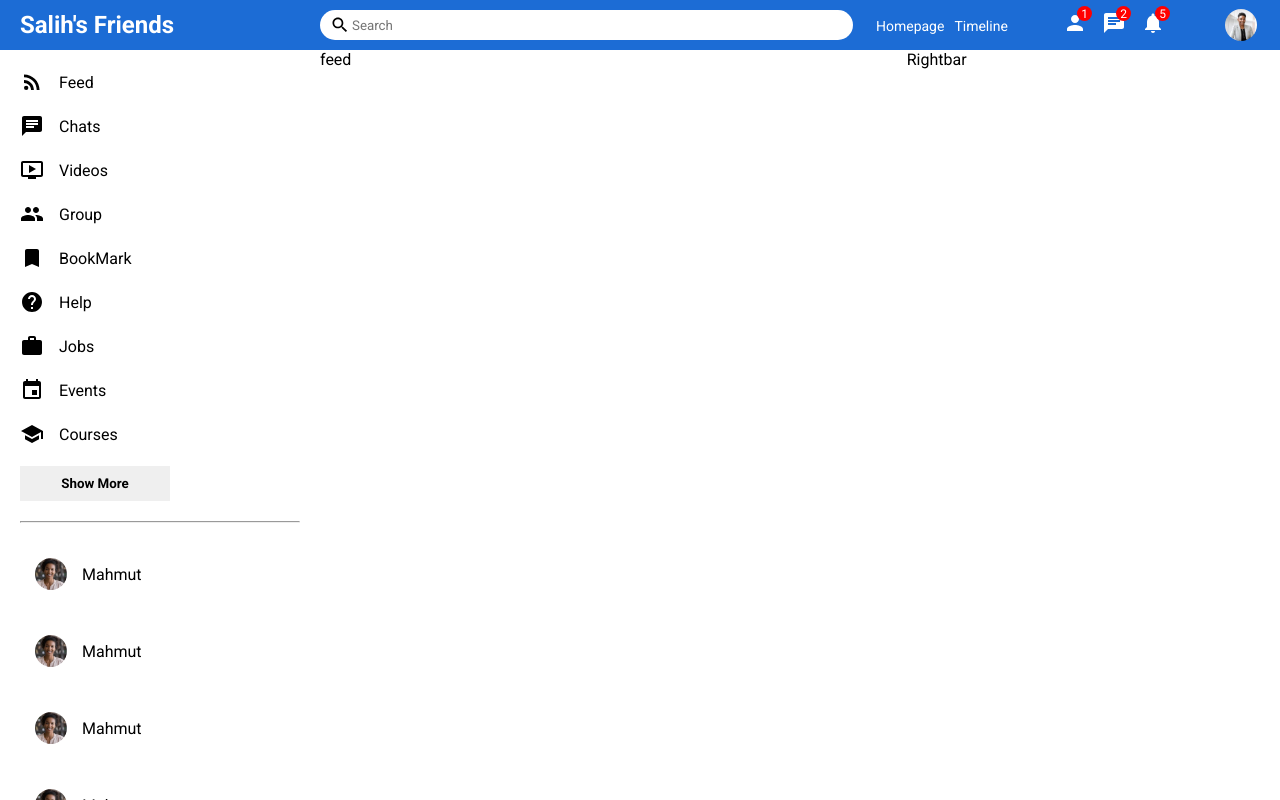
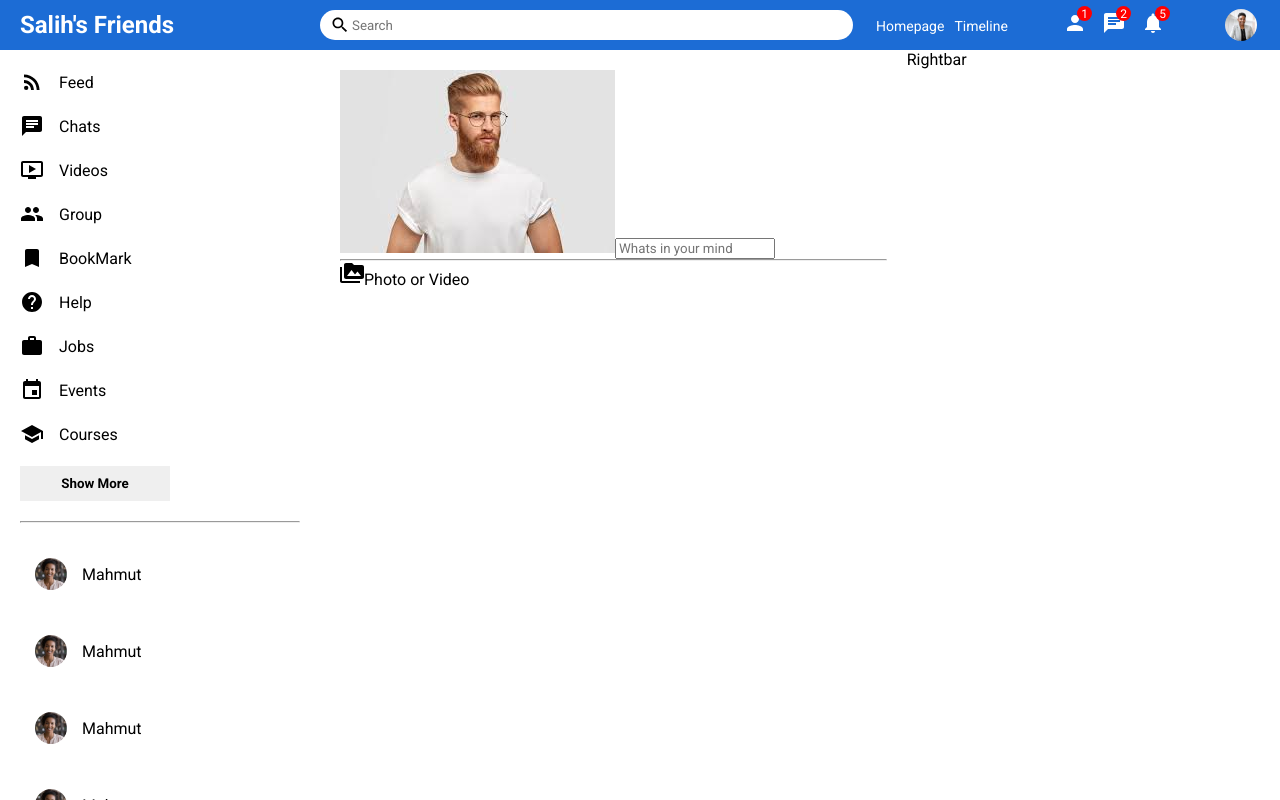
Before and after one commit to muhammetsalihaslan/SocialMediaApp, a React (Create React App) app in the folder socialmediapp/: page / in a window 1280 px wide. Built offline with nearby package versions, Linux system fonts and the light colour scheme.

Commit message:
share jsx

```diff
--- a/socialmediapp/src/components/feed/Feed.jsx
+++ b/socialmediapp/src/components/feed/Feed.jsx
@@ -1,10 +1,13 @@
+import Share from "../share/Share";
 import "./feed.css"
 
 
 const Feed = () => {
     return(
         <div className="feed">
-            feed
+            <div className="feedWrapper">
+                <Share/>
+            </div>
         </div>
     )
 }
--- a/socialmediapp/src/components/feed/feed.css
+++ b/socialmediapp/src/components/feed/feed.css
@@ -1,3 +1,7 @@
 .feed{
     flex:5.5;
 }
+
+.feedWrapper{
+    padding: 20px;
+}
--- /dev/null
+++ b/socialmediapp/src/components/share/Share.jsx
@@ -0,0 +1,28 @@
+import React from 'react'
+import "./share.css"
+import PermMediaIcon from '@mui/icons-material/PermMedia';
+
+const Share = () => {
+  return (
+    <div className="share">
+        <div className="shareWrapper">
+            <div className="shareTop">
+                <img className="shareProfileImg" src="/assets/person/3.jpeg" alt="" />
+                <input className="shareInput" placeholder="Whats in your mind" />
+            </div>
+            <hr className="shareHr"/>
+            <div className="shareBottom">
+                <div className="shareOptions">
+                    <PermMediaIcon className="shareIcon"/>
+                    <span className="shareOptionText">
+                        Photo or Video
+                    </span>
+                </div>
+
+            </div>
+        </div>
+    </div>
+  )
+}
+
+export default Share
```
Also changed, not shown: socialmediapp/src/components/share/share.css (added).
